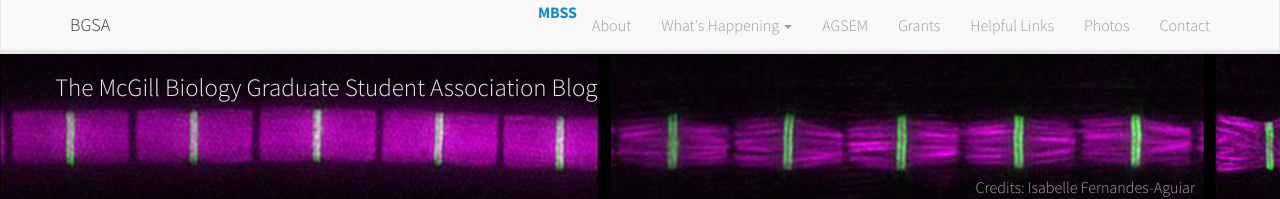
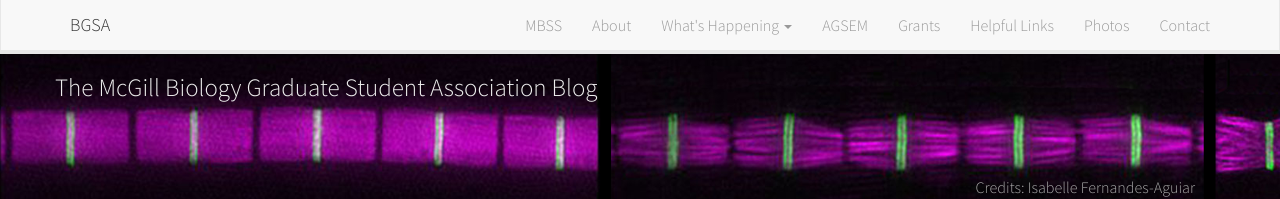
Before and after one commit to McGillBGSA/McGillBGSA.github.io, a Jekyll site: the page built from index.html, in a window 1280 px wide. Shown: the top 199 px of the page. Built offline with Jekyll 4.4.1, drawn with Linux system fonts in a browser that asks for light colours; nearby versions of some CDN libraries; the list of posts is cut into pages by our own code.

```diff
--- a/_includes/header.html
+++ b/_includes/header.html
@@ -11,7 +11,7 @@
     <div class="navbar-collapse collapse" id="navbar-main">
       <ul class="nav navbar-nav navbar-right">
         <li>
-          <b><a href="{{ "/mbss/" | prepend: site.baseurl }}">MBSS</a></b>
+          <a href="{{ "/mbss/" | prepend: site.baseurl }}">MBSS</a>
         </li>
         <li>
           <a href="{{ "/about/" | prepend: site.baseurl }}">About</a>
```
